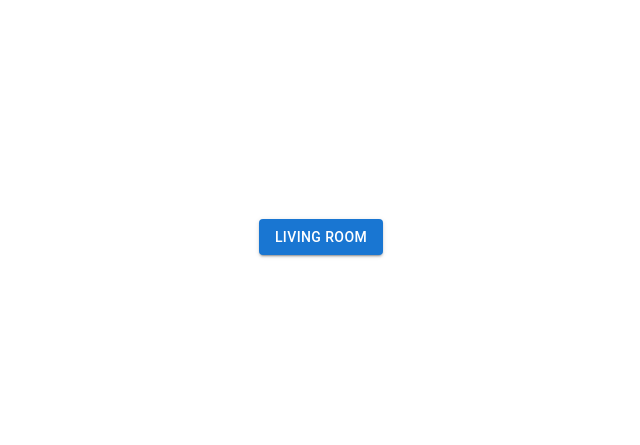
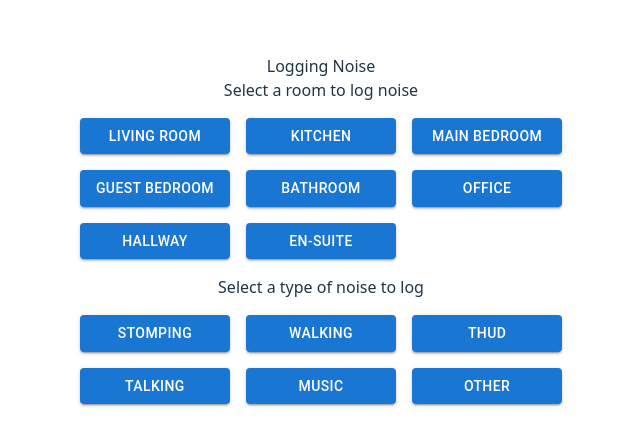
Before and after one commit to remihoeppe/noise_log, a React (Vite) app: page / in a window 1280 px wide. Shown: the part 163-608 px from the top of the page, without its empty margins (319-959 px from the left). Built offline with nearby package versions, Linux system fonts and the light colour scheme.

Commit message:
Rendering Log page from Home page

```diff
--- a/src/pages/Home.tsx
+++ b/src/pages/Home.tsx
@@ -1,12 +1,10 @@
-import RoomButton from '../components/buttons/RoomButton';
+import Log from './Log';
 
 const Home = () => {
     return (
-        <div>
-            <RoomButton onClick={() => console.log('clicked')}>
-                Living Room
-            </RoomButton>
-        </div>
+        <>
+            <Log />
+        </>
     );
 };
 
```
